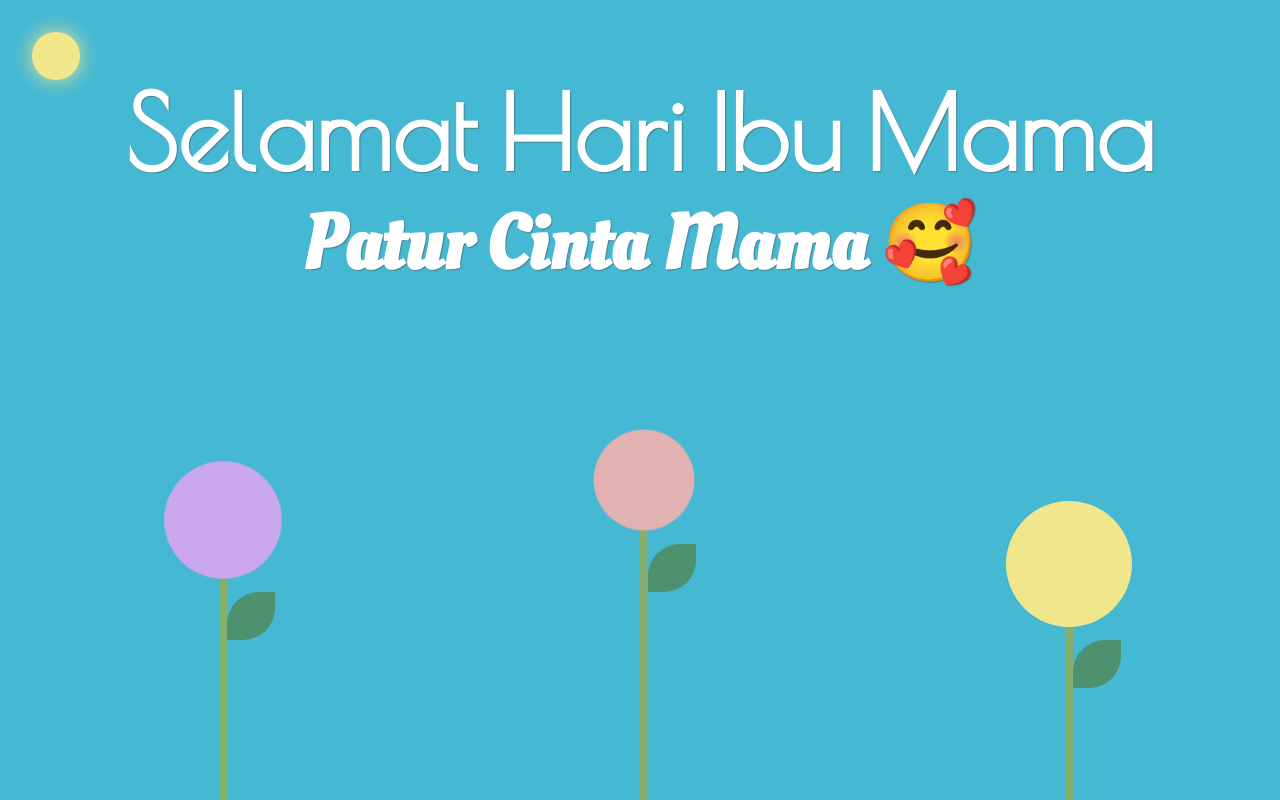
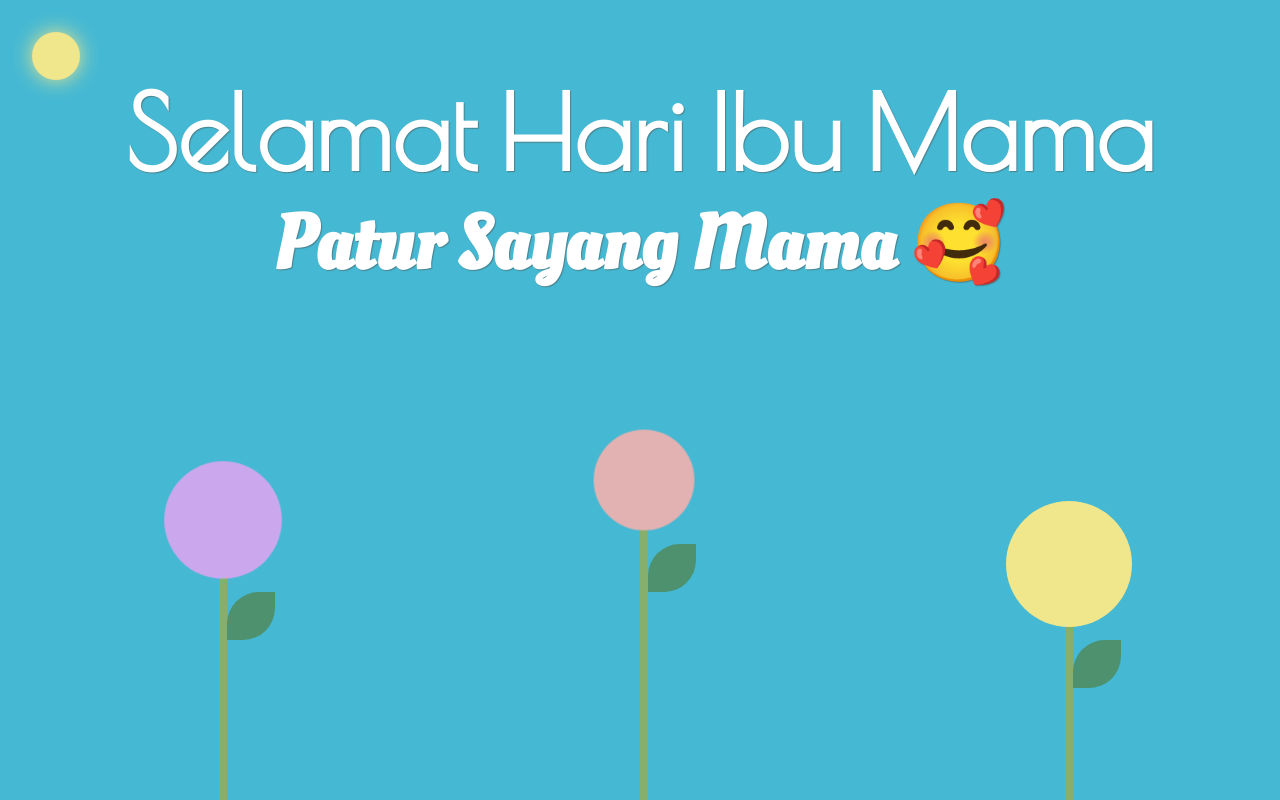
Before and after one commit to Garena013/untuk-mamaku, a plain HTML site: page index.html in a window 1280 px wide. Drawn offline with nearby package versions, Linux system fonts and the light colour scheme.

Commit message:
Update index.html

```diff
--- a/index.html
+++ b/index.html
@@ -17,7 +17,7 @@
     <div class="dark fadeout "></div>
     <div class="sun slidein "></div>
     <h1 class="fadein" > Selamat Hari Ibu Mama  </h1>
-    <h2 class="fadin delay-1" > Patur Cinta Mama 🥰  </h2>
+    <h2 class="fadin delay-1" > Patur Sayang Mama 🥰  </h2>
 
     <section class="flowers">
         <div class="flower">
```
